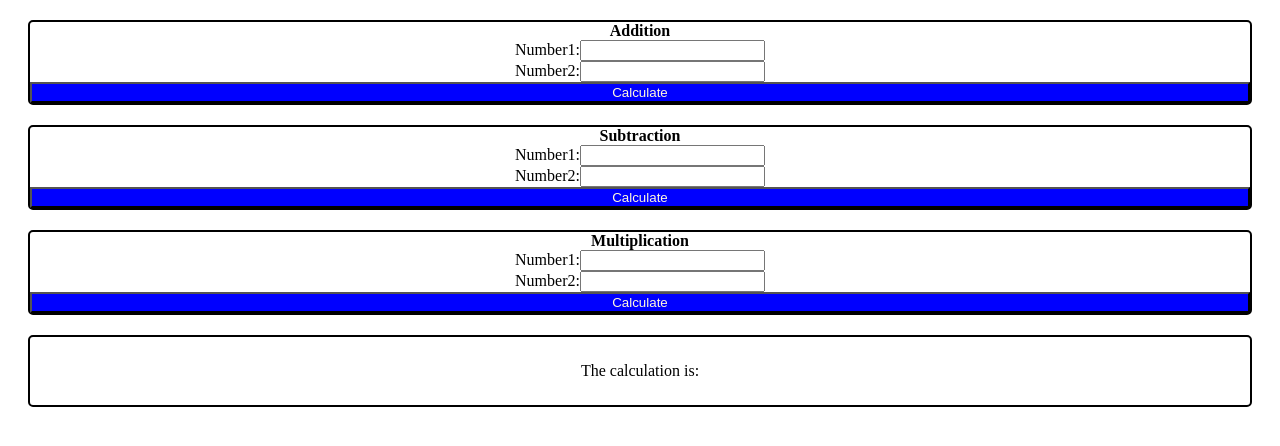
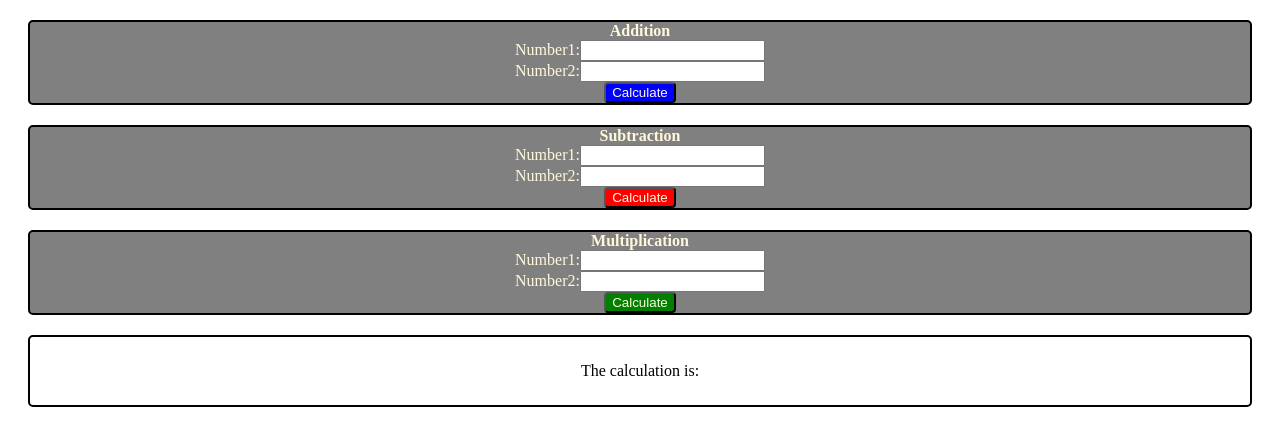
Before and after one commit to DeanWilcoxson/Fsw-110, a plain HTML site: page Week4/Project 2/Hypertext.Html in a window 1280 px wide. Drawn offline with Linux system fonts and the light colour scheme.

Commit message:
11/12/20.9

```diff
--- a/Week4/Project 2/Aesthetics.css
+++ b/Week4/Project 2/Aesthetics.css
@@ -1,6 +1,8 @@
-/* Add Block */
+/*===========Add Block============*/
 
 #addition {
+    color: cornsilk;
+    background-color: grey;
     border: 2px solid black;
     border-radius: 5px;
     display: flex;
@@ -20,12 +22,16 @@
 #addbtn {
     background-color: blue;
     color: cornsilk;
+    border-radius: 4px;
+    margin: auto;
 }
 
 
-/* Sub Block */
+/*==========Sub Block===========*/
 
 #subtraction {
+    color: cornsilk;
+    background-color: grey;
     border: 2px solid black;
     border-radius: 5px;
     display: flex;
@@ -43,14 +49,18 @@
 }
 
 #subbtn {
-    background-color: blue;
+    background-color: red;
     color: cornsilk;
+    border-radius: 4px;
+    margin: auto;
 }
 
 
-/* Mul Block */
+/*==========Mul Block===========*/
 
 #multiplication {
+    color: cornsilk;
+    background-color: grey;
     border: 2px solid black;
     border-radius: 5px;
     display: flex;
@@ -68,9 +78,14 @@
 }
 
 #mulbtn {
-    background-color: blue;
+    background-color: green;
     color: cornsilk;
+    border-radius: 4px;
+    margin: auto;
 }
+
+
+/*=========Calculation==========*/
 
 #calculation {
     border: 2px solid black;
--- a/Week4/Project 2/Logic.js
+++ b/Week4/Project 2/Logic.js
@@ -28,3 +28,15 @@ subBtn.addEventListener("click", function() {
 
 
 //Multiplication Block
+function mulTwo(num1, num2) {
+    var answer = num1 * num2;
+    return (answer);
+}
+var mulBtn = document.getElementById("mulbtn");
+mulBtn.addEventListener("click", function() {
+    var num1 = document.getElementById("mul1").value;
+    var num2 = document.getElementById("mul2").value;
+    var mulCalc = document.getElementById("calculation");
+    var answer = mulTwo(num1, num2);
+    mulCalc.textContent = answer;
+});
```
